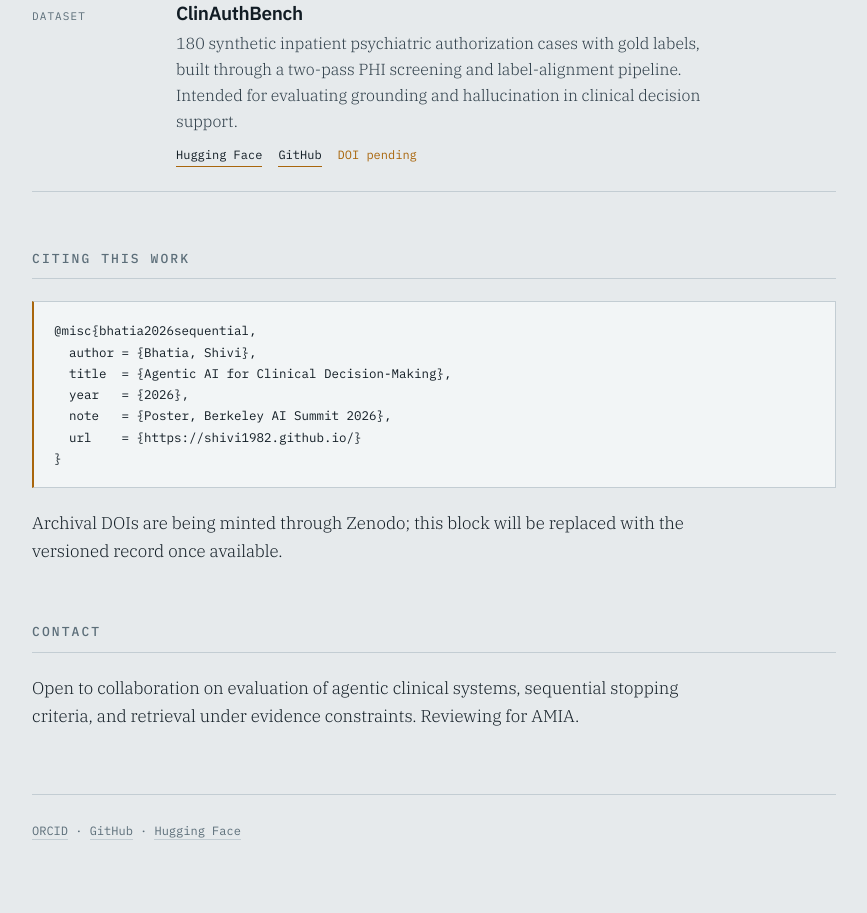
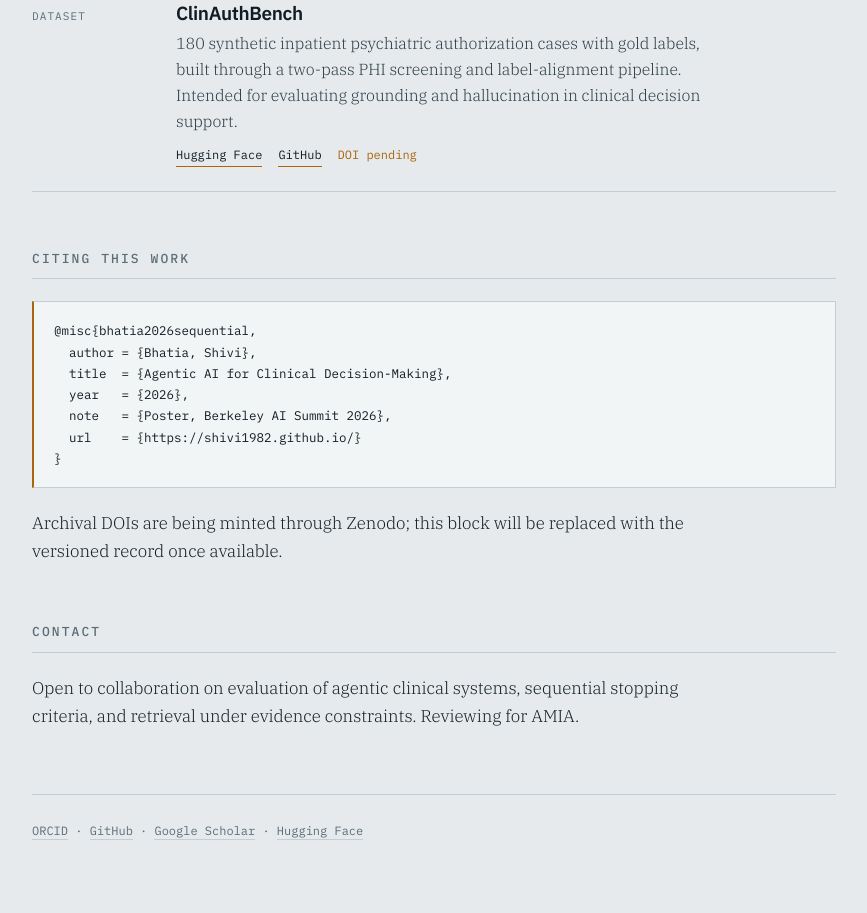
Before and after one commit to Shivi1982/Shivi1982.github.io, a plain HTML site: page index.html in a window 1280 px wide. Shown: the part 1766-2679 px from the top of the page, without its empty margins (206-1073 px from the left). Drawn offline with Linux system fonts and the light colour scheme.

Commit message:
Update index.html
Added Google Scholar Link

```diff
--- a/index.html
+++ b/index.html
@@ -274,6 +274,7 @@
 <footer>
   <a href="https://orcid.org/0009-0003-5845-2405">ORCID</a> ·
   <a href="https://github.com/Shivi1982">GitHub</a> ·
+  <a href="https://scholar.google.com/citations?user=5a8pqe4AAAAJ">Google Scholar</a> ·
   <a href="https://huggingface.co/Shivi1982">Hugging Face</a>
 </footer>
 
```
